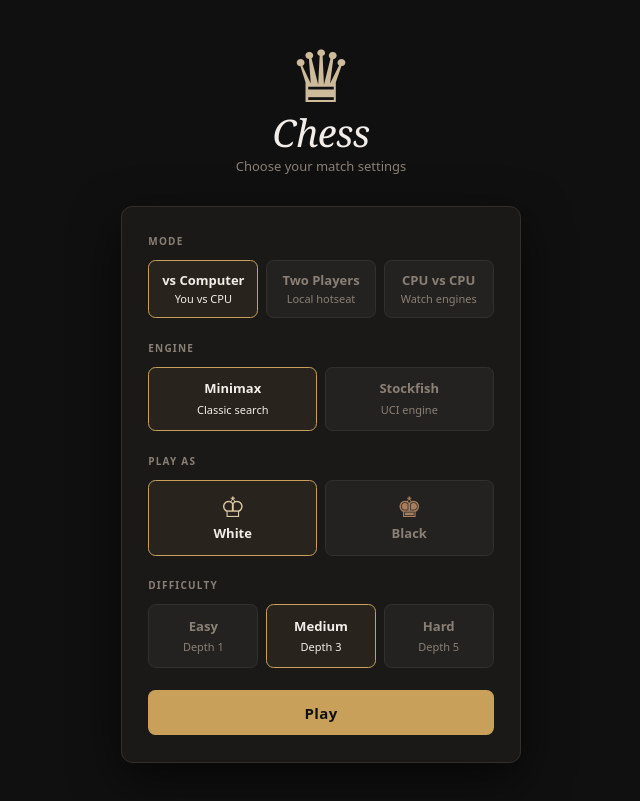
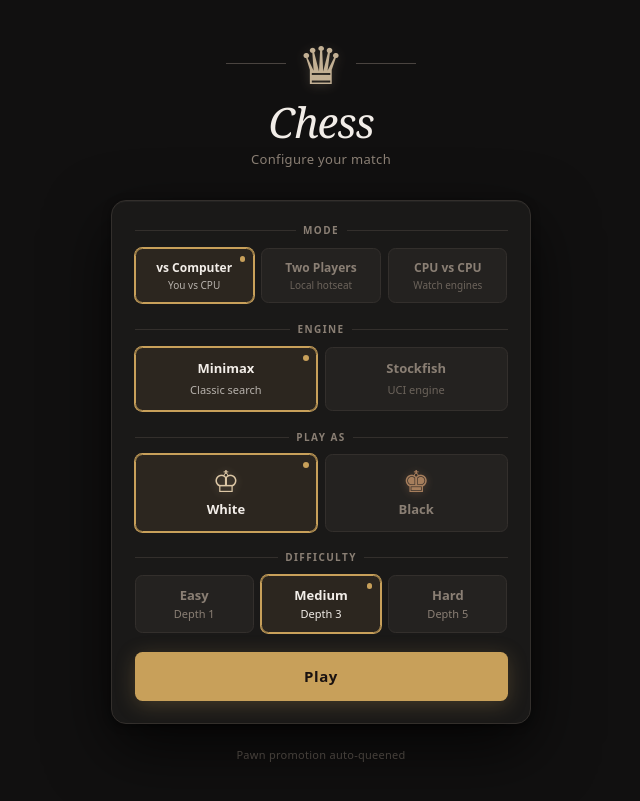
Before and after one commit to zzacong/chessboard, a React (Vite) app: page / in a window 1280 px wide. Shown: the whole page, without its empty margins (319-959 px from the left). Built offline with nearby package versions, Linux system fonts and the light colour scheme.

Commit message:
style(design-taste-frontend): refine UI layout, typography, and header controls

```diff
--- a/src/index.css
+++ b/src/index.css
@@ -79,11 +79,11 @@ button {
   font-size: inherit;
 }
 
-/* ── Serif display — used only for wordmark ── */
+/* ── Display — wordmark ── */
 .wordmark {
-  font-family: Georgia, "Times New Roman", serif;
+  font-family: "Georgia", "Palatino Linotype", serif;
   font-style: italic;
-  letter-spacing: -0.02em;
+  letter-spacing: -0.03em;
 }
 
 /* ── Scrollbar ── */
--- a/src/routes/index.tsx
+++ b/src/routes/index.tsx
@@ -43,9 +43,6 @@ const SKILL_DESCS: Record<Difficulty, string> = {
   hard: "~2800 Elo",
 };
 
-const sectionLabelClass =
-  "mb-3 block text-[10px] font-semibold tracking-[0.12em] text-text-muted uppercase";
-
 function OptionButton({
   selected,
   onClick,
@@ -58,13 +55,20 @@ function OptionButton({
   return (
     <button
       className={cn(
-        "flex flex-1 flex-col items-center justify-center gap-1 rounded-lg border px-2 py-3 text-center transition-[border-color,background-color] duration-100",
+        "relative flex flex-1 flex-col items-center justify-center gap-1 rounded-lg border px-2 py-3 text-center transition-all duration-150",
         selected
-          ? "border-accent bg-accent/8 text-text"
-          : "border-border bg-surface-2 text-text-muted hover:border-border-2 hover:text-text",
+          ? "border-accent bg-accent/10 text-text shadow-[0_0_0_1px_var(--color-accent)]"
+          : "border-border bg-surface-2 text-text-muted hover:border-border-2 hover:bg-surface-2/80 hover:text-text active:scale-[0.98]",
       )}
       onClick={onClick}
     >
+      {selected && (
+        <span
+          className="absolute top-2 right-2 h-1.5 w-1.5 rounded-full"
+          style={{ background: "var(--color-accent)" }}
+          aria-hidden="true"
+        />
+      )}
       {children}
     </button>
   );
@@ -88,10 +92,22 @@ function DifficultyPicker({
           selected={selected === d.value}
           onClick={() => onChange(d.value)}
         >
-          <span className="text-sm font-semibold">{d.label}</span>
-          <span className="text-[11px]">{descs[d.value]}</span>
+          <span className="text-[13px] leading-tight font-semibold">{d.label}</span>
+          <span className="text-[11px] leading-tight">{descs[d.value]}</span>
         </OptionButton>
       ))}
+    </div>
+  );
+}
+
+function SectionLabel({ children }: { children: React.ReactNode }) {
+  return (
+    <div className="mb-2.5 flex items-center gap-2">
+      <span className="block h-px flex-1" style={{ background: "var(--color-border)" }} />
+      <span className="text-[10px] font-semibold tracking-[0.14em] text-text-muted uppercase">
+        {children}
+      </span>
+      <span className="block h-px flex-1" style={{ background: "var(--color-border)" }} />
     </div>
   );
 }
@@ -114,34 +130,47 @@ function IndexPage() {
   }
 
   return (
-    <div className="flex min-h-screen items-center justify-center bg-bg px-4 py-10">
-      <div className="w-full max-w-[400px]">
+    <div className="flex min-h-[100dvh] items-center justify-center bg-bg px-4 py-10">
+      <div className="w-full max-w-[420px]">
         {/* Wordmark */}
         <div className="mb-8 text-center">
-          <div
-            className="mb-1 inline-block text-[72px] leading-none select-none"
-            style={{ color: "var(--sq-light)", opacity: 0.85 }}
-            aria-hidden="true"
-          >
-            ♛
+          <div className="mb-3 flex items-center justify-center gap-3" aria-hidden="true">
+            <span
+              className="h-px max-w-[60px] flex-1"
+              style={{ background: "var(--color-border-2)" }}
+            />
+            <span
+              className="text-[52px] leading-none select-none"
+              style={{
+                color: "var(--sq-light)",
+                opacity: 0.8,
+                textShadow: "0 2px 12px rgba(240,217,181,0.25)",
+              }}
+            >
+              ♛
+            </span>
+            <span
+              className="h-px max-w-[60px] flex-1"
+              style={{ background: "var(--color-border-2)" }}
+            />
           </div>
-          <h1
-            className="wordmark text-[38px] font-normal tracking-tight text-text"
-            style={{ lineHeight: 1 }}
-          >
+          <h1 className="wordmark text-[42px] font-normal text-text" style={{ lineHeight: 1 }}>
             Chess
           </h1>
-          <p className="mt-1.5 text-[13px] text-text-muted">Choose your match settings</p>
+          <p className="mt-2 text-[13px] tracking-wide text-text-muted">Configure your match</p>
         </div>
 
-        {/* Card */}
+        {/* Setup card */}
         <div
-          className="rounded-xl border border-border bg-surface px-7 py-7"
-          style={{ boxShadow: "0 16px 48px rgba(0,0,0,0.6)" }}
+          className="rounded-2xl border border-border bg-surface px-6 py-6"
+          style={{
+            boxShadow:
+              "0 24px 64px rgba(0,0,0,0.7), 0 2px 8px rgba(0,0,0,0.4), inset 0 1px 0 rgba(255,255,255,0.04)",
+          }}
         >
           {/* Game Mode */}
-          <section className="mb-6">
-            <span className={sectionLabelClass}>Mode</span>
+          <section className="mb-5">
+            <SectionLabel>Mode</SectionLabel>
             <div className="flex gap-2">
               {MODES.map((m) => (
                 <OptionButton
@@ -149,17 +178,17 @@ function IndexPage() {
                   selected={gameMode === m.value}
                   onClick={() => setGameMode(m.value)}
                 >
-                  <span className="text-[13px] leading-tight font-semibold">{m.label}</span>
-                  <span className="text-[11px] leading-tight">{m.sub}</span>
+                  <span className="text-[12px] leading-tight font-semibold">{m.label}</span>
+                  <span className="text-[10px] leading-tight opacity-70">{m.sub}</span>
                 </OptionButton>
               ))}
             </div>
           </section>
 
-          {/* Engine — hidden in PvP */}
+          {/* Engine - hidden in PvP */}
           {gameMode !== "multiplayer" && (
-            <section className="mb-6">
-              <span className={sectionLabelClass}>Engine</span>
+            <section className="mb-5">
+              <SectionLabel>Engine</SectionLabel>
               <div className="flex gap-2">
                 {ENGINES.map((e) => (
                   <OptionButton
@@ -168,17 +197,17 @@ function IndexPage() {
                     onClick={() => setEngineVersion(e.value)}
                   >
                     <span className="text-[13px] font-semibold">{e.label}</span>
-                    <span className="text-[11px]">{e.sub}</span>
+                    <span className="text-[11px] opacity-70">{e.sub}</span>
                   </OptionButton>
                 ))}
               </div>
             </section>
           )}
 
-          {/* Play as — hidden in CvC */}
+          {/* Play as - hidden in CvC */}
           {!isCvC && (
-            <section className="mb-6">
-              <span className={sectionLabelClass}>Play as</span>
+            <section className="mb-5">
+              <SectionLabel>Play as</SectionLabel>
               <div className="flex gap-2">
                 {COLORS.map((c) => (
                   <OptionButton
@@ -187,10 +216,14 @@ function IndexPage() {
                     onClick={() => setColor(c.value)}
                   >
                     <span
-                      className="text-[28px] leading-none"
+                      className="text-[30px] leading-none"
                       style={{
                         color: c.value === "w" ? "var(--sq-light)" : "var(--sq-dark)",
                         opacity: 0.9,
+                        textShadow:
+                          c.value === "w"
+                            ? "0 1px 8px rgba(240,217,181,0.3)"
+                            : "0 1px 8px rgba(181,136,99,0.4)",
                       }}
                     >
                       {c.symbol}
@@ -202,10 +235,10 @@ function IndexPage() {
             </section>
           )}
 
-          {/* Difficulty — single picker for vs-computer */}
+          {/* Difficulty - single picker for vs-computer */}
           {gameMode === "vs-computer" && (
-            <section className="mb-6">
-              <span className={sectionLabelClass}>Difficulty</span>
+            <section className="mb-5">
+              <SectionLabel>Difficulty</SectionLabel>
               <DifficultyPicker
                 selected={difficulty}
                 onChange={setDifficulty}
@@ -214,14 +247,13 @@ function IndexPage() {
             </section>
           )}
 
-          {/* Difficulty — dual pickers for CvC */}
+          {/* Difficulty - dual pickers for CvC */}
           {isCvC && (
-            <section className="mb-6">
+            <section className="mb-5">
               <div className="mb-4">
-                <span className={sectionLabelClass}>
-                  White difficulty{" "}
-                  <span style={{ color: "var(--sq-light)", opacity: 0.85 }}>♔</span>
-                </span>
+                <SectionLabel>
+                  White <span style={{ color: "var(--sq-light)", opacity: 0.85 }}>♔</span>
+                </SectionLabel>
                 <DifficultyPicker
                   selected={difficulty}
                   onChange={setDifficulty}
@@ -229,9 +261,9 @@ function IndexPage() {
                 />
               </div>
               <div>
-                <span className={sectionLabelClass}>
-                  Black difficulty <span style={{ color: "var(--sq-dark)" }}>♚</span>
-                </span>
+                <SectionLabel>
+                  Black <span style={{ color: "var(--sq-dark)" }}>♚</span>
+                </SectionLabel>
                 <DifficultyPicker
                   selected={difficultyBlack}
                   onChange={setDifficultyBlack}
@@ -242,13 +274,25 @@ function IndexPage() {
           )}
 
           <button
-            className="w-full rounded-lg py-3 text-[15px] font-semibold tracking-wide text-bg transition-opacity duration-100 hover:opacity-90 active:scale-[0.99]"
-            style={{ background: "var(--color-accent)" }}
+            className="w-full rounded-lg py-3.5 text-[15px] font-semibold tracking-[0.04em] transition-all duration-150 hover:brightness-105 active:scale-[0.99] active:brightness-95"
+            style={{
+              background: "var(--color-accent)",
+              color: "#1a1210",
+              boxShadow: "0 4px 20px rgba(200,160,90,0.25)",
+            }}
             onClick={handleStart}
           >
             Play
           </button>
         </div>
+
+        {/* Footer */}
+        <p
+          className="mt-6 text-center text-[11px] tracking-wide text-text-muted"
+          style={{ opacity: 0.45 }}
+        >
+          Pawn promotion auto-queened
+        </p>
       </div>
     </div>
   );
```
Also changed, not shown: src/components/GameLayout.tsx (+19 -6 lines), src/components/Sidebar.tsx (+42 -24 lines), src/components/StatusBar.tsx (+30 -33 lines).
